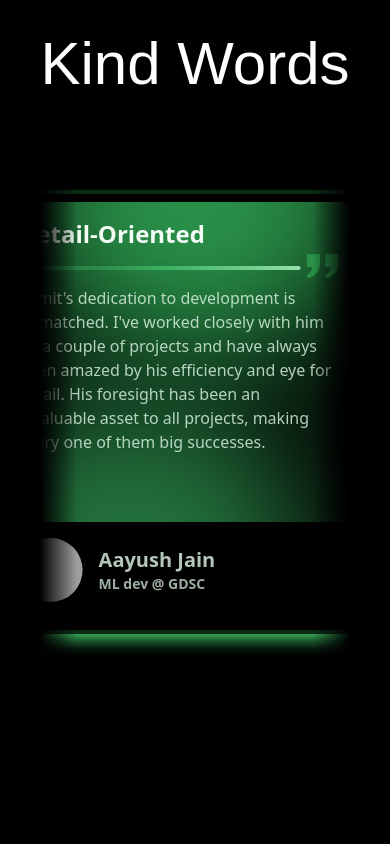
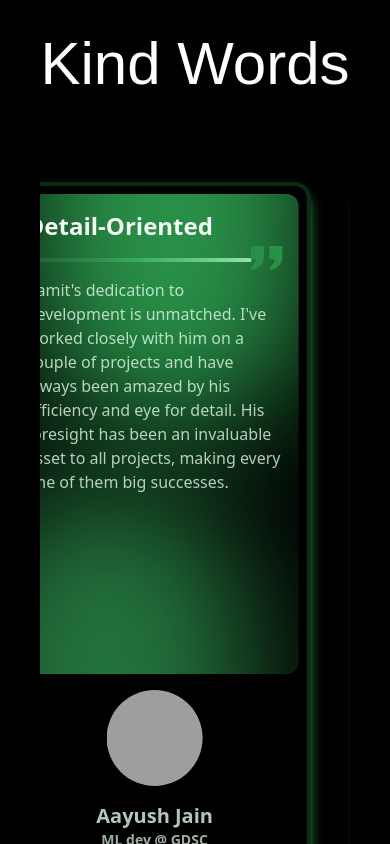
Before and after one commit to RamitVishwakarma/Portfolio, a Next.js app: page / in a window 390 px wide. Shown: the part 4620-5464 px from the top of the page. Built offline with nearby package versions, Linux system fonts and the light colour scheme; grey boxes are pictures that could not be loaded.

Commit message:
Made testimonial Section responsive

```diff
--- a/src/components/Testimonial/Testimonial.tsx
+++ b/src/components/Testimonial/Testimonial.tsx
@@ -49,15 +49,15 @@ const Testimonials = () => {
         <h2 className="text-white pb-10 text-6xl font-Anton text-center">
           Kind Words
         </h2>
-        <div className="relative gap-12 flex w-full min-h-[36rem] py-14 overflow-hidden">
+        <div className=" relative gap-12 flex w-full min-h-[36rem] max-md:min-h-[48rem] py-12 overflow-hidden">
           <div
-            className="absolute right-0 top-0 w-[12%] h-full z-[2]"
+            className="max-sm:invisible absolute right-0 top-0 w-[12%] h-full z-[2]"
             style={{
               background:
                 "linear-gradient(to right, rgba(255, 255, 255, 0), black)",
             }}></div>
           <div
-            className="absolute left-0 top-0 w-[12%] h-full z-[2]"
+            className="max-sm:invisible absolute left-0 top-0 w-[12%] h-full z-[2]"
             style={{
               background:
                 "linear-gradient(to left, rgba(255, 255, 255, 0), black)",
--- a/src/components/Testimonial/TestimonialContainer.tsx
+++ b/src/components/Testimonial/TestimonialContainer.tsx
@@ -6,8 +6,8 @@ const TestimonialContainer = ({ data }: { data: testimonialDataInterface }) => {
   return (
     <>
       <div
-        className={` relative border-4 ${data.bordercolor} p-2 rounded-2xl z-10 ${data.hoverbordercolor} hover:scale-110 hover:rotate-3 hover:cursor-pointer transition-transform duration-200 ease-in-out ${data.shadowcolor} shadow-lg`}>
-        <div className="relative bg-black min-w-[22rem] h-80 text-white p-4 text-balance rounded-xl overflow-hidden ">
+        className={`relative border-4 ${data.bordercolor} p-2 rounded-2xl z-10 ${data.hoverbordercolor} hover:scale-110 hover:rotate-3 hover:cursor-pointer transition-transform duration-200 ease-in-out ${data.shadowcolor} shadow-lg`}>
+        <div className="relative bg-black min-w-[22rem] min-h-80 max-md:min-w-[18rem] max-md:min-h-[30rem] text-white p-4 text-balance rounded-xl overflow-hidden ">
           {/* Background circles */}
           <div
             className={`absolute -top-[50%] w-full h-full ${data.circlecolor1}  rounded-full z-0 blur-3xl`}></div>
@@ -37,15 +37,15 @@ const TestimonialContainer = ({ data }: { data: testimonialDataInterface }) => {
             </div>
           </div>
         </div>
-        <div className="flex p-4 gap-4 items-center">
+        <div className="flex p-4 gap-4 items-center max-md:flex-col ">
           <Image
             src={data.image}
             alt="testimonial"
             width={64}
             height={64}
-            className={`object-cover w-16 h-16 rounded-full`}
+            className={`object-cover w-16 h-16 max-md:w-24 max-md:h-24 rounded-full`}
           />
-          <div className="flex flex-col">
+          <div className="flex flex-col max-md:items-center">
             <div className={`text-xl ${data.textcolorname} font-bold`}>
               {data.name}
             </div>
```
